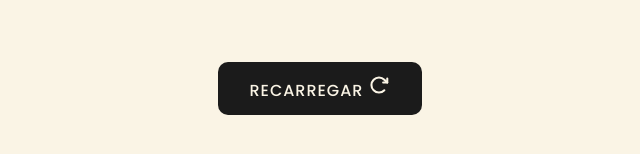
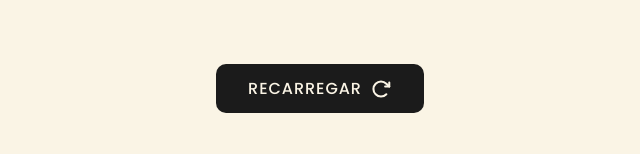
Before and after one commit to larascremin/donations-web-app, a React (Vite) app: page /error in a window 1280 px wide. Shown: the part 388-542 px from the top of the page, without its empty margins (320-960 px from the left). Built offline with nearby package versions, Linux system fonts and the light colour scheme.

Commit message:
update std-button layout

```diff
--- a/src/styles/global.css
+++ b/src/styles/global.css
@@ -53,6 +53,9 @@ h6 {
   font-family: inherit;
   font-size: 1rem;
   cursor: pointer;
+  display: flex;
+  align-items: center;
+  gap: 0.5rem;
 }
 
 /* classes responsibilidade */
```
